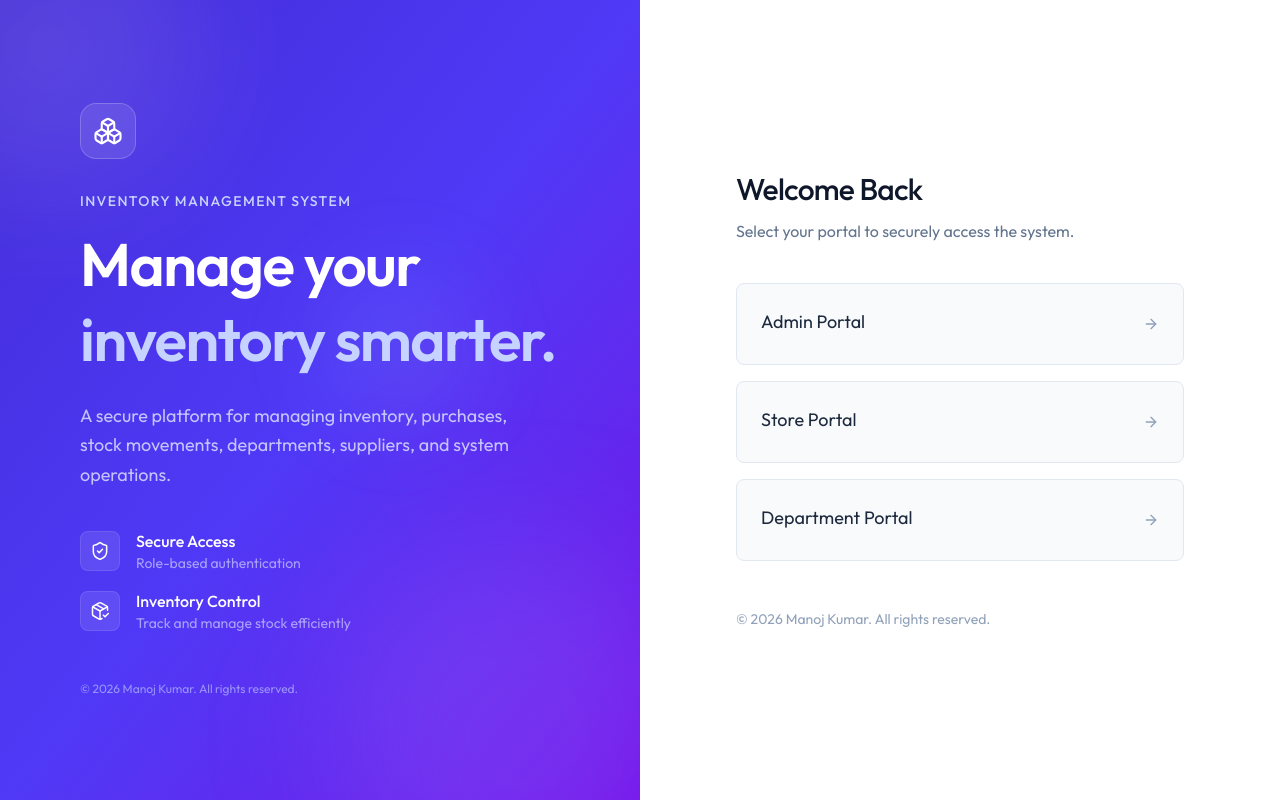
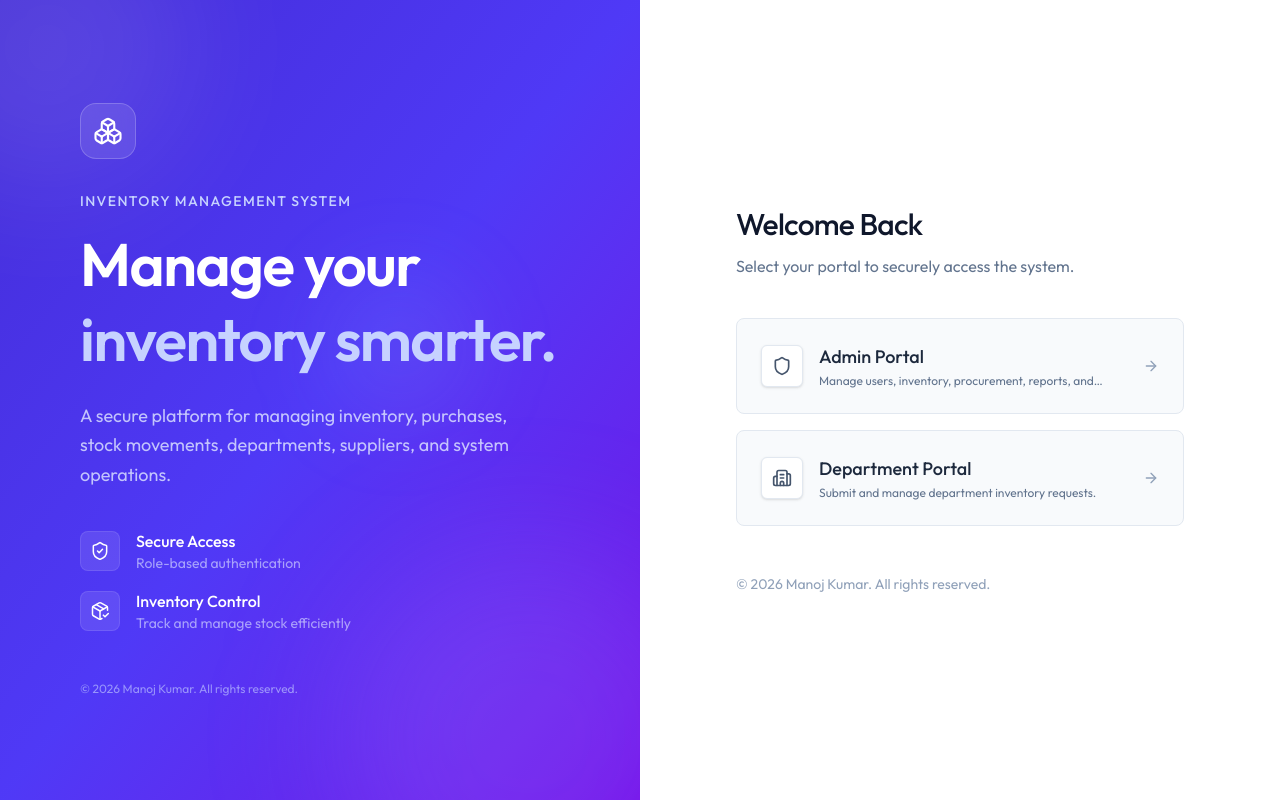
Before and after one commit to manojLovesCoding/inventory-management-system, a React (Vite) app in the folder client/: page /login in a window 1280 px wide. Built offline with nearby package versions, Linux system fonts and the light colour scheme.

Commit message:
refactor(auth): remove store role from registration allowed roles

```diff
--- a/client/src/pages/LoginLanding.jsx
+++ b/client/src/pages/LoginLanding.jsx
@@ -3,7 +3,6 @@ import LoginLeftSide from "../components/LoginLeftSide";
 import {
   ArrowRightIcon,
   ShieldIcon,
-  BoxesIcon,
   Building2Icon,
 } from "lucide-react";
 import { Link, Navigate } from "react-router-dom";
@@ -30,19 +29,13 @@ const LoginLanding = () => {
       icon: ShieldIcon,
     },
     {
-      to: "/login/store",
-      title: "Store Portal",
-      description:
-        "Manage stock, purchases, suppliers, returns, and inventory operations.",
-      icon: BoxesIcon,
-    },
-    {
       to: "/login/department",
       title: "Department Portal",
       description: "Submit and manage department inventory requests.",
       icon: Building2Icon,
     },
   ];
+
   return (
     <div className="min-h-screen flex flex-col md:flex-row">
       <LoginLeftSide />
@@ -60,27 +53,39 @@ const LoginLanding = () => {
 
           {/* portal list */}
           <div className="space-y-4">
-            {portalOptions.map((portal) => (
+            {portalOptions.map((portal) => {
+              const IconComponent = portal.icon;
+              return (
                 <Link
                   key={portal.to}
                   to={portal.to}
                   className="group block bg-slate-50 border border-slate-200 rounded-lg p-5 sm:p-6 transition-all duration-300 hover:border-indigo-400 hover:bg-indigo-50"
                 >
                   <div className="relative z-10 flex items-center justify-between gap-4 sm:gap-5">
-                  <h3 className="text-lg text-slate-800 group-hover:text-indigo-600 mb-1 transition-colors">
+                    <div className="flex items-center gap-4">
+                      <div className="p-2.5 bg-white rounded-md border border-slate-200 shadow-sm group-hover:border-indigo-200 group-hover:bg-indigo-100 transition-colors">
+                        <IconComponent className="w-5 h-5 text-slate-600 group-hover:text-indigo-600" />
+                      </div>
+                      <div>
+                        <h3 className="text-lg font-medium text-slate-800 group-hover:text-indigo-600 mb-0.5 transition-colors">
                           {portal.title}
                         </h3>
-                  <ArrowRightIcon className=" w-4 h-4 text-slate-400 group-hover:text-indigo-600 group-hover:translate-x-1 transition-all duration-300  " />
+                        <p className="text-xs text-slate-500 line-clamp-1">
+                          {portal.description}
+                        </p>
+                      </div>
+                    </div>
+                    <ArrowRightIcon className="w-4 h-4 text-slate-400 group-hover:text-indigo-600 group-hover:translate-x-1 transition-all duration-300 flex-shrink-0" />
                   </div>
                 </Link>
-            ))}
+              );
+            })}
           </div>
 
           {/* footer */}
           <div className="mt-12 text-center md:text-left text-sm text-slate-400">
             <p>
-              © {new Date().getFullYear()} Manoj Kumar. All rights
-              reserved.{" "}
+              © {new Date().getFullYear()} Manoj Kumar. All rights reserved.
             </p>
           </div>
         </div>
```
Also changed, not shown: 1 other file (tests, documents, lock files or other folders). Lines whose indentation alone changed are shown as unchanged.
